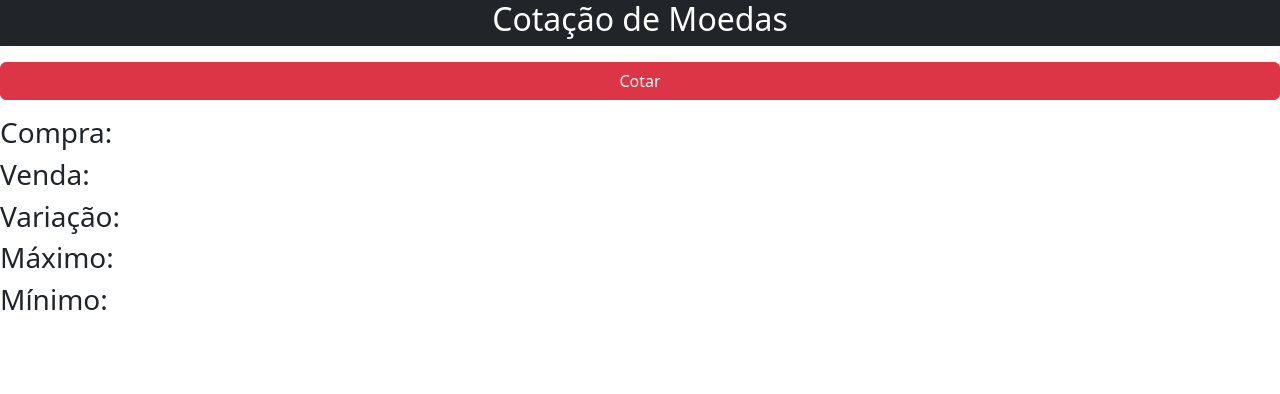
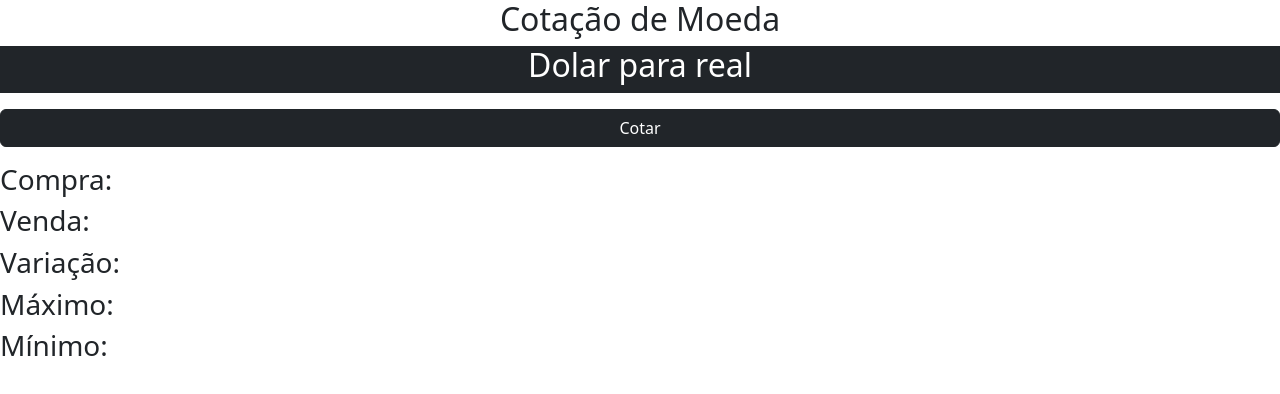
Before and after one commit to hector-vs/APIcotacao-monaca, a website: page www/index.html in a window 1280 px wide. Drawn offline with nearby package versions, Linux system fonts and the light colour scheme.

Commit message:
Atualização no estilo

```diff
--- a/www/index.html
+++ b/www/index.html
@@ -10,22 +10,31 @@
   <link rel="stylesheet" href="components/loader.css">
   <link rel="stylesheet" href="css/style.css">
   <style>
-      #titulo{
+      #titulo, #comeco{
           text-align: center;
+      }
+      *{
+          margin: 0;
+          padding: 0;
       }
   </style>
 </head>
 <body>
     <div class="row">
+        <div class="col bg-white" id="comeco">
+            <span"><h2>Cotação de Moeda</h2></span>
+        </div>
+    </div>
+    <div class="row">
         <div class="col bg-dark" id="titulo">
-            <span style="color: white;"><h2>Cotação de Moedas</h2></span>
+            <span style="color: white;"><h2>Dolar para real</h2></span>
         </div>
     </div>
     <div class="row">
         <div class="col">
             <div class="form-group">
                 <div class="d-grid gap-2">
-                    <button class="btn btn-danger mt-3" id="cotar">Cotar</button>
+                    <button class="btn btn-dark mt-3" id="cotar">Cotar</button>
                 </div>
             </div>
         </div>
```
